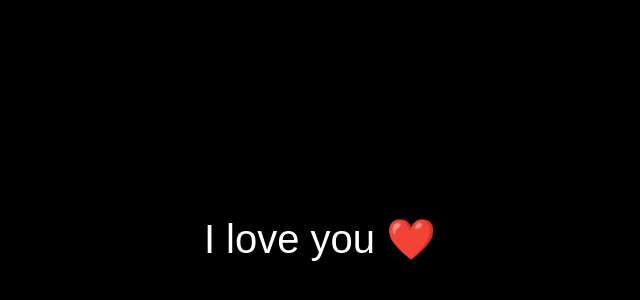
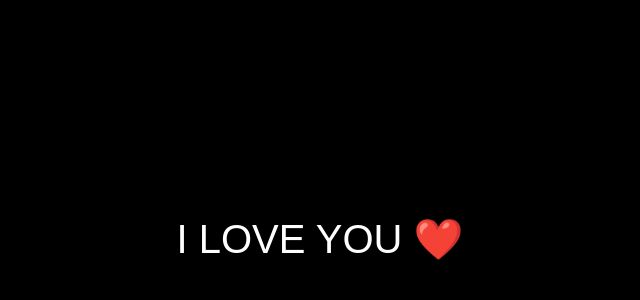
Before and after one commit to nipunsharma283-cpu/My_babe, a plain HTML site: page index.html in a window 1280 px wide. Shown: the part 296-596 px from the top of the page, without its empty margins (320-960 px from the left). Drawn offline with Linux system fonts and the light colour scheme.

Commit message:
Change message to uppercase in index.html

```diff
--- a/index.html
+++ b/index.html
@@ -19,7 +19,7 @@ Loading something special...
 
 <script>
 setTimeout(function() {
-    document.body.innerHTML = "I love you ❤️";
+    document.body.innerHTML = "I LOVE YOU ❤️";
 }, 2000);
 </script>
 
```
